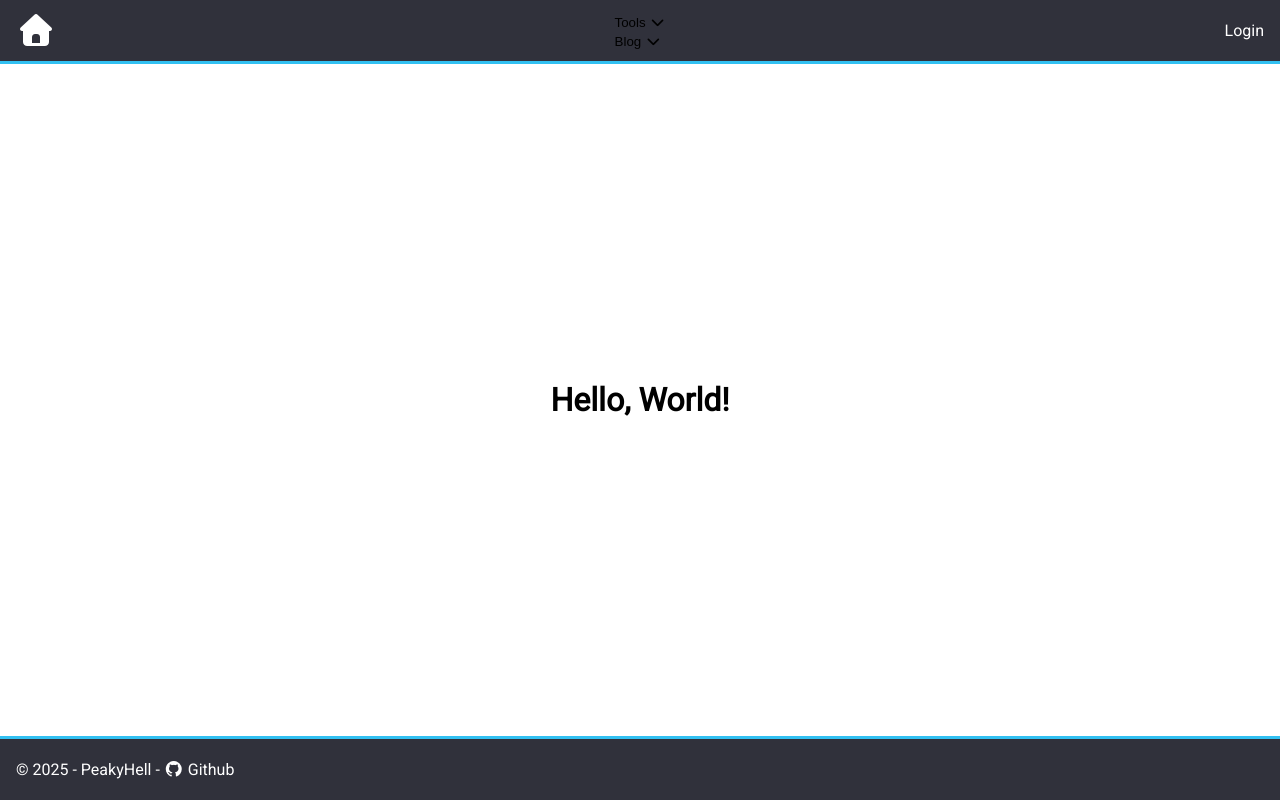
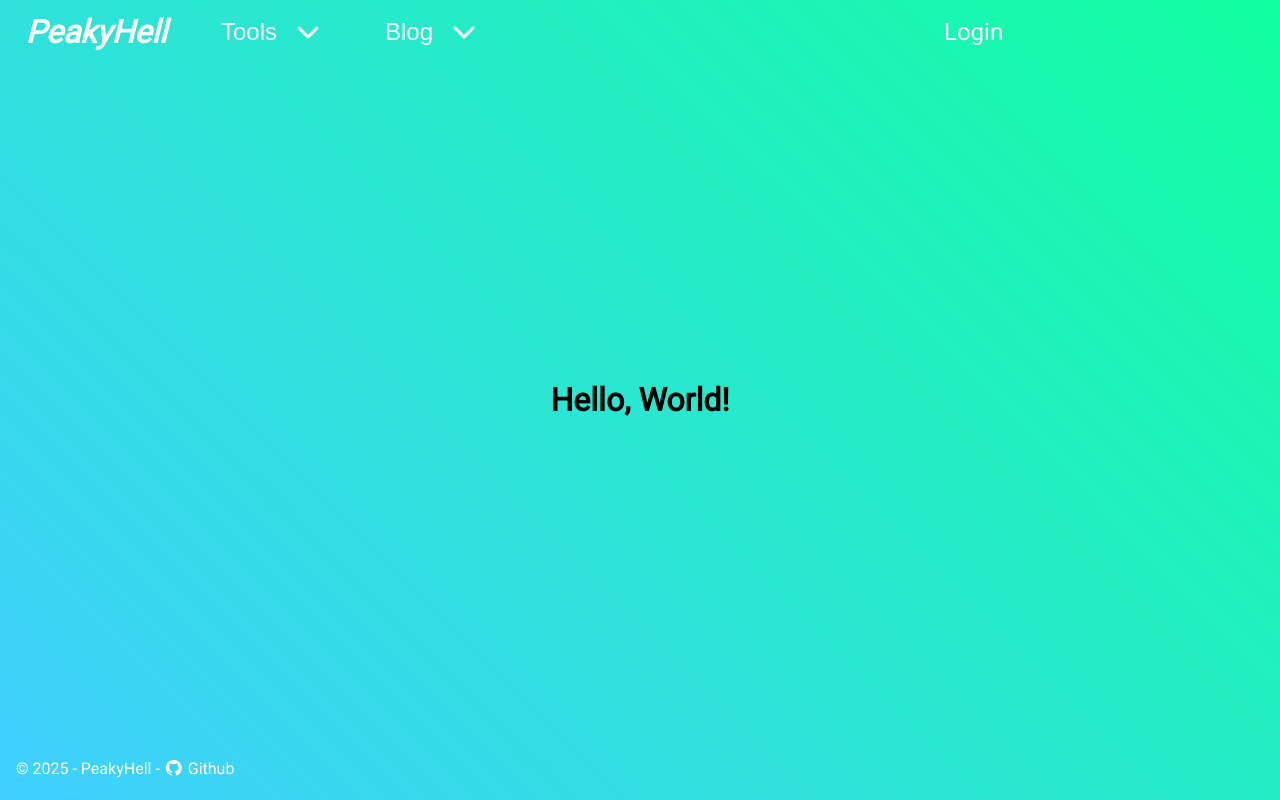
Before and after one commit to PeakyHell/website, a Flask app: page / in a window 1280 px wide. Run offline with Flask 3, Linux system fonts and the light colour scheme; some libraries are stand-ins or nearby versions.

Commit message:
[HTML/CSS] Change main/header/footer background and restructure the header css

```diff
--- a/website/static/css/partials/footer.css
+++ b/website/static/css/partials/footer.css
@@ -9,7 +9,6 @@ footer {
 
 	padding: .5rem 1rem .5rem 1rem;
 
-	background: rgba(26, 27, 38, 0.9);
-	border-top: 3px solid rgba(51, 204, 255, 0.93);
+	background: transparent;
 	color: white;
 }
--- a/website/static/css/partials/header.css
+++ b/website/static/css/partials/header.css
@@ -4,14 +4,36 @@ header {
 
 	display: flex;
 	flex-direction: row;
-	align-items: center;
-	justify-content: space-between;
+	gap: 1rem;
 
+	/* Padding around header content */
 	padding: .5rem 1rem .5rem 1rem;
 
-	background: rgba(26, 27, 38, 0.9);
-	border-bottom: 3px solid rgba(51, 204, 255, 0.93);
-	color: white;
+	background: transparent;
+}
+
+
+/*****************
+*
+* HEADER BLOCKS SIZES
+*
+******************/
+header h1.header-logo {
+	/* Logo takes 10rem of the header width */
+	width: 10rem;
+	height: 100%;
+}
+
+header nav.header-nav-section {
+	/* Navbar width adapts automatically*/
+	flex: 1;
+	height: 100%;
+}
+
+header nav.header-user-section {
+	/* User section takes 20rem of the header width */
+	width: 20rem;
+	height: 100%;
 }
 
 
@@ -20,8 +42,19 @@ header {
 * HEADER LOGO
 *
 ******************/
-header h1.header-logo {
+header h1.header-logo a {
+	/* Make link block take whole space */
+	width: 100%;
+	height: 100%;
 
+	/* Center text inside the link block */
+	display: flex;
+	align-items: center;
+	justify-content: center;
+	text-align: center;
+
+	/* Make the logo's text italic */
+	font-style: italic;
 }
 
 
@@ -30,28 +63,49 @@ header h1.header-logo {
 * HEADER NAVIGATION SECTION
 *
 ******************/
-header nav.header-nav-section {
+header ul.header-nav-list {
+	/* Ensure navbar list takes the full space */
+	width: 100%;
+	height: 100%;
 
-}
-
-header ul.header-nav-list {
-
+	/* Align buttons from left to right */
+	display: flex;
+	justify-content: flex-start;
 }
 
 header li.header-nav-list-item {
+	/* Make each item width to 10rem */
+	width: 10rem;
+	height: 100%;
 
+	/* Center the button into the item */
+	display: flex;
+	align-items: center;
+	justify-content: center;
 }
 
 header button.header-nav-button {
+	/* Button takes full width and have a height of 2rem */
+	width: 100%;
+	height: 2rem;
 
+	/* Center name and icon inside the button */
+	display: flex;
+	align-items: center;
+	justify-content: center;
+	gap: 1rem;
+
+	/* Make buttons text white */
+	color: white;
 }
 
-header span.header-nav-button-name {
-
+header span.header-nav-button-name,
+header span.header-nav-button-icon {
+	font-size: 1.5rem;
 }
 
-header span.header-nav-button-icon {
-
+header button.header-nav-button:hover .header-nav-button-icon {
+	transform: scale(-1, -1);
 }
 
 
@@ -61,5 +115,10 @@ header span.header-nav-button-icon {
 *
 ******************/
 header nav.header-user-section {
+	/* Align buttons from left to right */
+	display: flex;
+	align-items: center;
+	justify-content: flex-start;
 
+	font-size: 1.5rem;
 }
--- a/website/static/css/style.css
+++ b/website/static/css/style.css
@@ -8,7 +8,9 @@ body {
 	font-family: Roboto;
 
 	width: 100%;
-	height: 100vh;
+	min-height: 100vh;
+
+	background: linear-gradient(45deg, #33ccffee, #00ff99ee);
 }
 
 main {
@@ -19,6 +21,8 @@ main {
 	flex-direction: column;
 	align-items: center;
 	justify-content: center;
+
+	background: transparent;
 }
 
 a {
@@ -30,11 +34,14 @@ a {
 button {
 	border: none;
 	background: none;
+	cursor: pointer;
 }
 
 /* Reset Unordered List CSS */
 ul {
-	list-style-type: none; /* Remove items bullets */
+	/* Remove items bullets */
+	list-style-type: none;
+
 	padding: 0;
 	margin: 0;
 }
--- a/website/templates/partials/header.html
+++ b/website/templates/partials/header.html
@@ -1,6 +1,6 @@
 <header>
 	<h1 class="header-logo">
-		<a href="/"><i class="fa-solid fa-house"></i></a>
+		<a href="/">PeakyHell</a>
 	</h1>
 
 	<nav class="header-nav-section">
```
